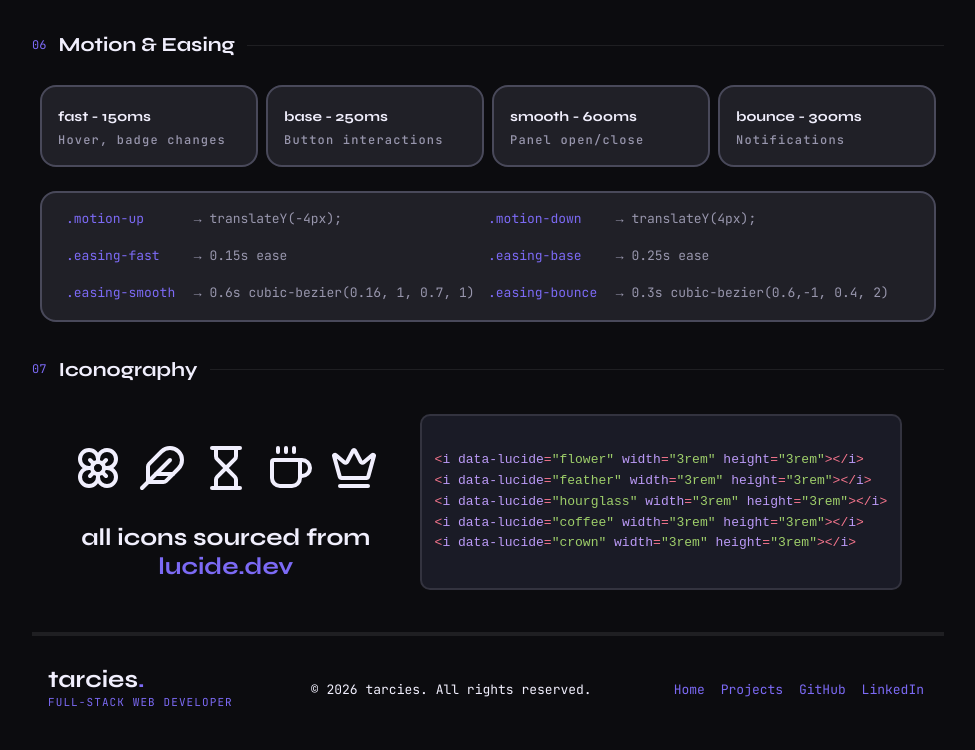
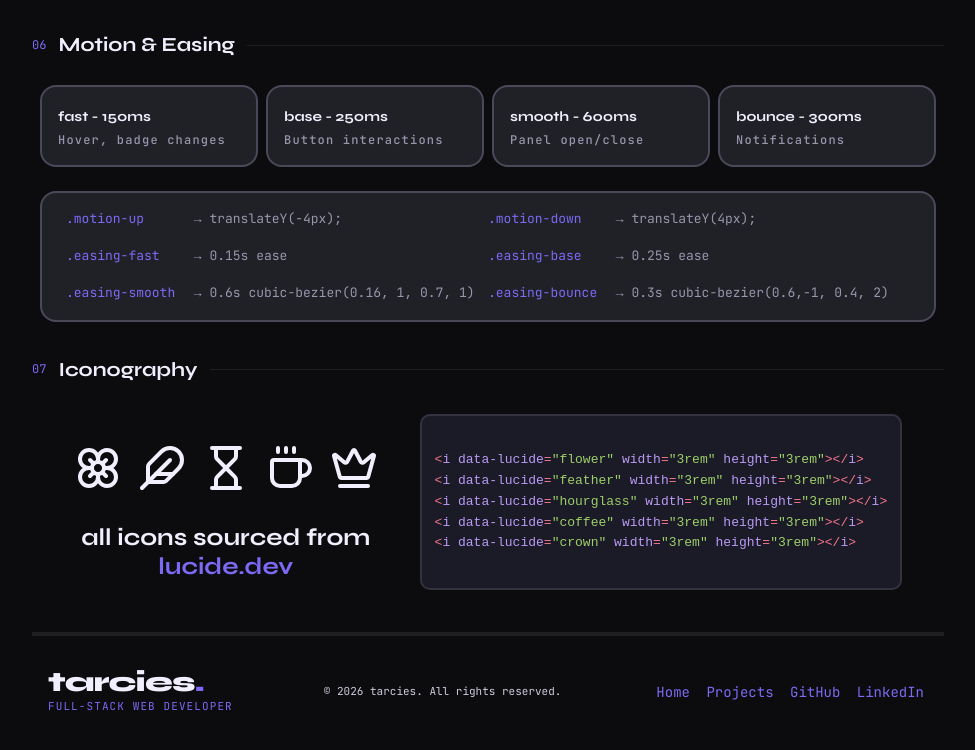
Before and after one commit to tarcies/design-system, a website: page index.html in a window 1280 px wide. Shown: the part 2934-3684 px from the top of the page, without its empty margins (152-1127 px from the left). Drawn offline with nearby package versions, Linux system fonts and the light colour scheme.

Commit message:
fix: adjust footer font

```diff
--- a/index.html
+++ b/index.html
@@ -560,7 +560,7 @@ document.getElementById('themeToggleBtn').addEventListener('click', toggleTheme)
       <footer>
         <div class="footer">
           <div class="footer-logo">
-            <p class="h2">tarcies<span>.</span></p>
+            <p class="display">tarcies<span>.</span></p>
             <span class="label">full-stack web developer</span>
           </div>
           <div class="footer-copyright">
--- a/style.css
+++ b/style.css
@@ -979,13 +979,11 @@ footer {
 .footer {
     display: flex;
     justify-content: space-between;
+    align-items: center;
 }
 
-.footer-logo, .footer-copyright, .footer-links {
-    flex-shrink: 1;
-    flex-grow: 1;
-    text-align: start;
-    align-content: center;
+.footer-logo p {
+    font-size: 28px;
 }
 
 .footer-logo span {
@@ -994,10 +992,13 @@ footer {
 
 .footer-copyright {
     text-align: center;
+    color: var(--text-secondary);
+    font-size: 11px;
 }
 
 .footer-links {
     text-align: end;
+    font-size: 14px;
 }
 
 .footer-links a {
```
